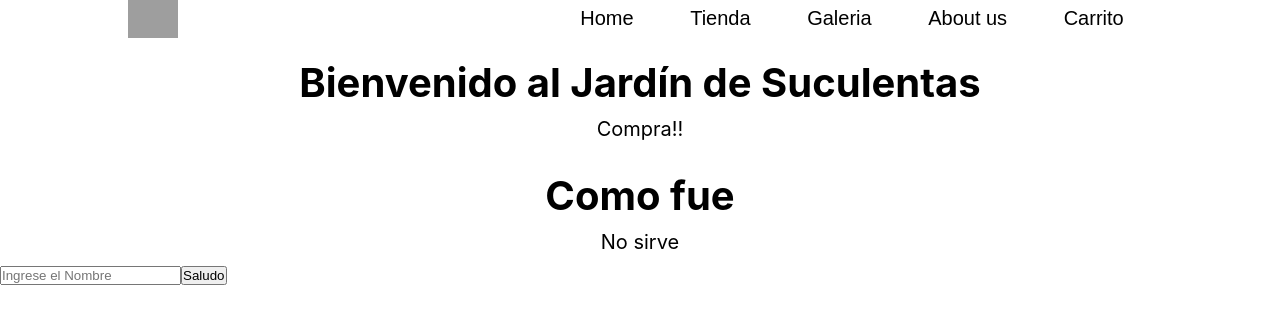
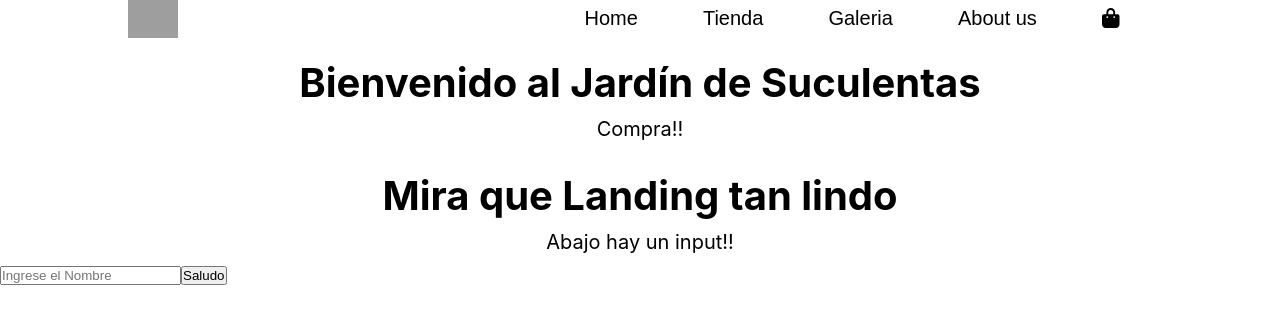
Before and after one commit to diegop985/jardin-de-suculentas-v2, a React (Create React App) app: page / in a window 1280 px wide. Shown: the top 324 px of the page. Built offline with nearby package versions, Linux system fonts and the light colour scheme; grey boxes are pictures that could not be loaded.

Commit message:
doing things

```diff
--- a/package.json
+++ b/package.json
@@ -3,6 +3,9 @@
   "version": "0.1.0",
   "private": true,
   "dependencies": {
+    "@fortawesome/fontawesome-svg-core": "^6.1.1",
+    "@fortawesome/free-solid-svg-icons": "^6.1.1",
+    "@fortawesome/react-fontawesome": "^0.1.18",
     "@testing-library/jest-dom": "^5.16.2",
     "@testing-library/react": "^12.1.4",
     "@testing-library/user-event": "^13.5.0",
--- a/public/index.html
+++ b/public/index.html
@@ -9,7 +9,8 @@
 <link rel="icon" type="image/png" sizes="16x16" href="/favicon-16x16.png">
 <link rel="manifest" href="/site.webmanifest">
 <link rel="mask-icon" href="/safari-pinned-tab.svg" color="#5bbad5">
-    <link rel="manifest" href="%PUBLIC_URL%/manifest.json" />
+<link rel="manifest" href="%PUBLIC_URL%/manifest.json" />
+<script src="https://kit.fontawesome.com/2d9833affe.js" crossorigin="anonymous"></script>
 
     <title>Jardín de Suculentas</title>
   </head>
--- a/src/App.jsx
+++ b/src/App.jsx
@@ -1,39 +1,14 @@
-import { useState } from 'react'
-import NavBar from './components/NavBar/Navbar'
-import Titulo from './components/Titulo/Titulo'
-import Input from './components/Input/Input'
-
-
+import RoutesApp from './containers/RoutesApp'
 
 
 function App () {
 
-    const [count, setCount] = useState(0)
-
-    const handleConsole = () => {
-        console.log("Soy evento")
-    }
-
-    let titulo = "Bienvenido al Jardín de Suculentas"
-
-
-    const fnSaludo = () => {
-        console.log("Saluda!")
-    }
-
-
     return (
-
-        <div className="App" >
-
-            <NavBar />
-
-            <Titulo tituloProps= {titulo} subtituloProps="Compra!!"/>
-
-            <Input placeholder = "Ingrese el Nombre" saludo ={fnSaludo} />
-
+        <div>
+            <RoutesApp/>
 
         </div>
+
     )
 
 }
--- /dev/null
+++ b/src/components/Carrito/CartWidget.jsx
@@ -0,0 +1,17 @@
+import { FontAwesomeIcon } from "@fortawesome/react-fontawesome";
+import { library } from "@fortawesome/fontawesome-svg-core";
+import './carrito.css'
+import {faBagShopping} from '@fortawesome/free-solid-svg-icons'
+
+library.add(faBagShopping);
+
+
+function CartWidget() {
+    return (
+        <div className="carrito">
+            <button><FontAwesomeIcon icon="bag-shopping" /></button>
+        </div>
+    );
+}
+
+export default CartWidget;
--- /dev/null
+++ b/src/components/Carrito/carrito.css
@@ -0,0 +1,5 @@
+.carrito > button {
+  border: none;
+  background: white;
+  font-size: 20px;
+}
--- a/src/components/Input/Input.jsx
+++ b/src/components/Input/Input.jsx
@@ -7,11 +7,12 @@ function Input({placeholder, saludo}) {
 
     return (
         <>
-            <Titulo tituloProps = "Como fue" subtituloProps = "No sirve" />
+            <Titulo tituloProps = "Mira que Landing tan lindo" subtituloProps = "Abajo hay un input!!" />
 
             <input placeholder = { placeholder } />
 
             <button onClick={saludo}>Saludo</button>
+
         </>
     );
 }
--- a/src/components/NavBar/Navbar.css
+++ b/src/components/NavBar/Navbar.css
@@ -22,6 +22,7 @@
   display: flex;
   width: 600px;
   justify-content: space-around;
+  align-items: center;
 }
 
 .logo {
--- a/src/components/NavBar/Navbar.jsx
+++ b/src/components/NavBar/Navbar.jsx
@@ -1,8 +1,11 @@
 
+import CartWidget from '../Carrito/CartWidget';
 import './Navbar.css';
 
 const nav = () => {
+  console.log()
   return (
+
     <>
       <div className="header-container">
         <nav className="navbar">
@@ -15,7 +18,7 @@ const nav = () => {
             <ul><a href='#'>Tienda</a></ul>
             <ul><a href='#'>Galeria</a></ul>
             <ul><a href='#'>About us</a></ul>
-            <ul><a href='#'>Carrito</a></ul>
+            <CartWidget/>
           </li>
         </nav>
       </div>
--- /dev/null
+++ b/src/containers/RoutesApp.jsx
@@ -0,0 +1,43 @@
+import React from 'react'
+import { useState } from 'react'
+import NavBar from '../components/NavBar/Navbar'
+import Titulo from '../components/Titulo/Titulo'
+import Input from '../components/Input/Input'
+
+
+
+
+
+function RoutesApp() {
+
+    const [count, setCount] = useState(0)
+
+    const handleConsole = () => {
+        console.log("Soy evento")
+    }
+
+    let titulo = "Bienvenido al Jardín de Suculentas"
+
+
+    const fnSaludo = () => {
+        console.log("Saluda!")
+    }
+
+
+
+    return (
+        <>
+
+        <NavBar />
+
+        <Titulo tituloProps= {titulo} subtituloProps="Compra!!"/>
+
+        <Input placeholder = "Ingrese el Nombre" saludo ={fnSaludo} />
+
+
+        </>
+
+    )
+}
+
+export default RoutesApp;
```
Also changed, not shown: 1 other file (tests, documents, lock files or other folders).
